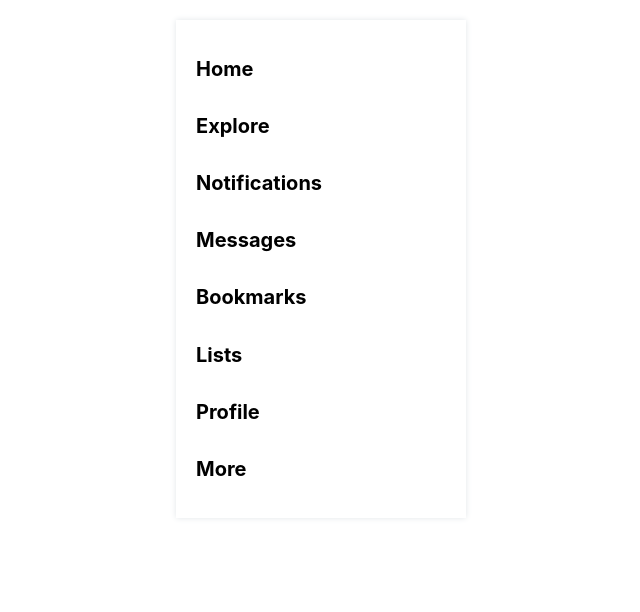
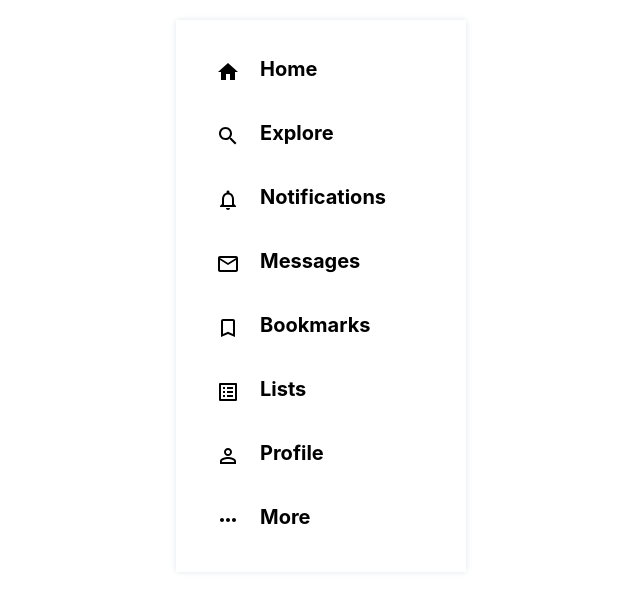
Before and after one commit to abdelmanaf/twitter, a React (Create React App) app: page / in a window 1280 px wide. Shown: the top 612 px of the page, without its empty margins (319-959 px from the left). Built offline with nearby package versions, Linux system fonts and the light colour scheme.

Commit message:
add sideBar icons

```diff
--- a/src/App.js
+++ b/src/App.js
@@ -1,14 +1,8 @@
-import {useState} from "react"
+import "./App.css"
 import Sidebar from "./Sidebar"
-
-
 function App() {
-
-  return (
-    <div>
-      <Sidebar />
-    </div>
-  )
+    return (
+      <Sidebar/>
+    );
 }
-
-export default App;
+export default App
--- a/src/Sidebar.js
+++ b/src/Sidebar.js
@@ -1,21 +1,27 @@
 import "./sidebar.css";
-import SidebarLink from "./SidebarLink"
+import SidebarLink from "./SidebarLink";
+import HomeIcon from "@material-ui/icons/Home";
+import SearchIcon from "@material-ui/icons/Search";
+import NotificationsNoneIcon from "@material-ui/icons/NotificationsNone";
+import MailOutlineIcon from "@material-ui/icons/MailOutline";
+import BookmarkBorderIcon from "@material-ui/icons/BookmarkBorder";
+import ListAltIcon from "@material-ui/icons/ListAlt";
+import PermIdentityIcon from "@material-ui/icons/PermIdentity";
+import MoreHorizIcon from "@material-ui/icons/MoreHoriz";
 
-import React from 'react'
 
-function Sidebar() {
-    return (
-        <div className="sidebar">
-            <SidebarLink text='Home' />
-            <SidebarLink text='Explore' />
-            <SidebarLink text='Notifications' />
-            <SidebarLink text='Messages' />
-            <SidebarLink text='Bookmarks' />
-            <SidebarLink text='Lists' />
-            <SidebarLink text='Profile' />
-            <SidebarLink text='More' />
-        </div>
-    )
+function Sidebar(){
+  return(
+    <div className="sidebar">
+        <SidebarLink text="Home" Icon={HomeIcon} />
+        <SidebarLink text="Explore" Icon={SearchIcon} />
+        <SidebarLink text="Notifications" Icon={NotificationsNoneIcon} />
+        <SidebarLink text="Messages" Icon={MailOutlineIcon} />
+        <SidebarLink text="Bookmarks" Icon={BookmarkBorderIcon} />
+        <SidebarLink text="Lists" Icon={ListAltIcon} />
+        <SidebarLink text="Profile" Icon={PermIdentityIcon} />
+        <SidebarLink text="More" Icon={MoreHorizIcon}/>
+    </div>
+  );
 }
-
 export default Sidebar;
--- a/src/SidebarLink.js
+++ b/src/SidebarLink.js
@@ -1,13 +1,10 @@
 import "./sidebarLink.css";
-
-import React from 'react'
-
-function SidebarLink({ text }) {
-    return (
-        <div className="link">
-            <h2>{text}</h2>
-        </div>
-    )
+function SidebarLink({ text, Icon }) {
+  return(
+    <div className="link" >
+        <Icon />
+        <h2>{text}</h2>
+    </div>
+  );
 }
-
 export default SidebarLink;
--- a/src/sidebarLink.css
+++ b/src/sidebarLink.css
@@ -14,3 +14,7 @@
     font-size: 20px;
     margin-right: 20px;
   }
+
+  .link > .MuiSvgIcon-root {
+    padding: 20px;
+  }
```
